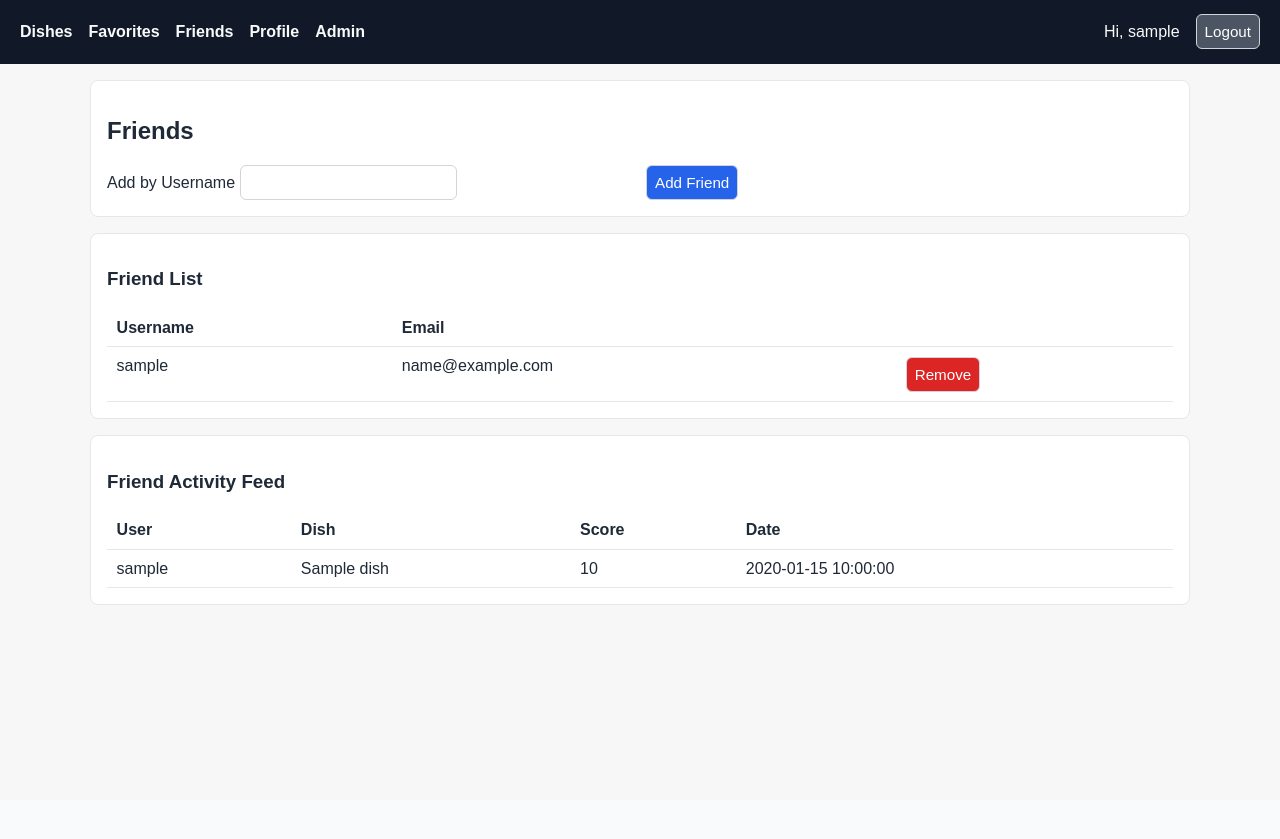
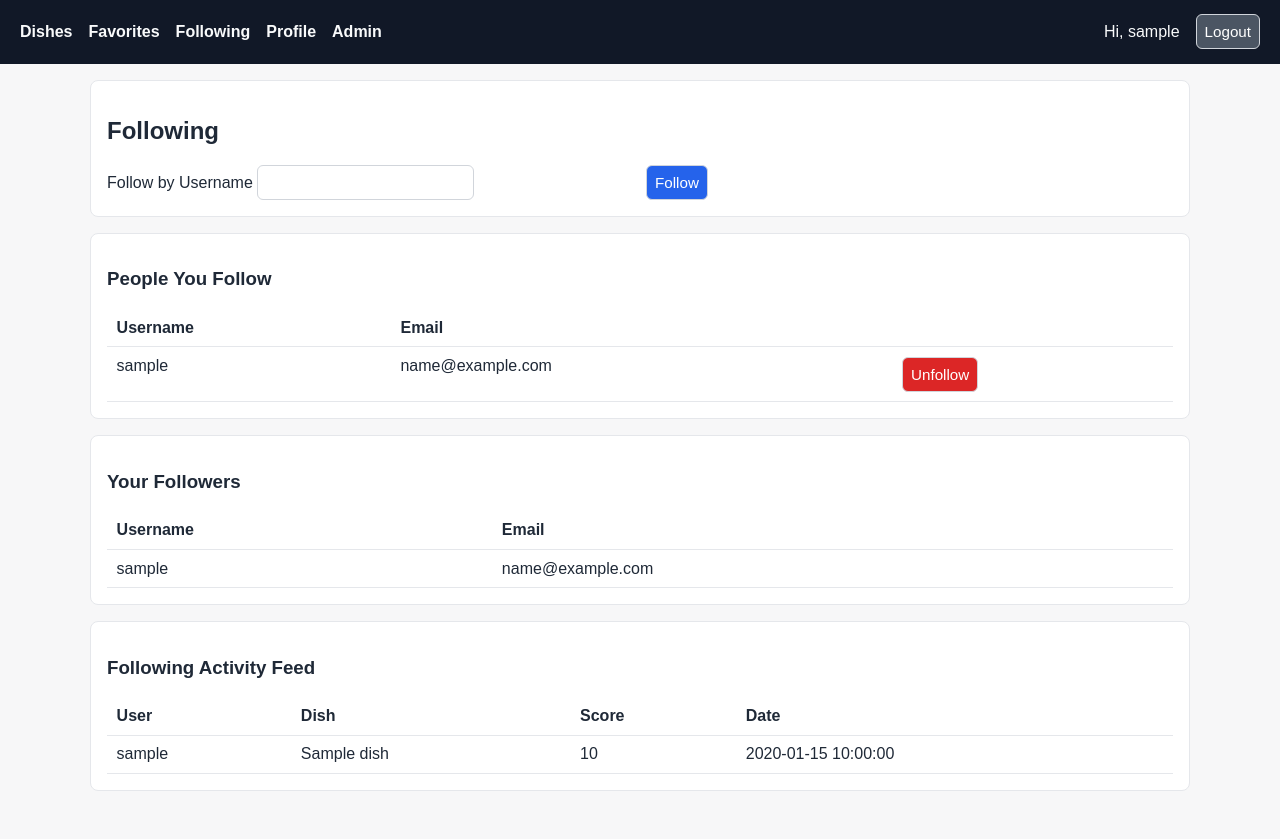
Before and after one commit to BLCRAFT210/uva-food-rating, a Flask app: page /friends in a window 1280 px wide. Before the commit the page ends 605 px from the top, so only its background shows below. Run offline with Flask 3, Linux system fonts and the light colour scheme; a user stored in the database is signed in; tables that the repository leaves empty hold one stand-in row (values such as "Sample post").

Commit message:
Turn friendship into following

```diff
--- a/app/social/routes.py
+++ b/app/social/routes.py
@@ -3,7 +3,7 @@ from pymysql.err import IntegrityError
 from flask import Blueprint, abort, flash, redirect, render_template, request, url_for
 from flask_login import current_user, login_required
 
-from app.db import execute, query_all, query_one, transaction
+from app.db import execute, query_all, query_one
 
 
 bp = Blueprint("social", __name__)
@@ -54,15 +54,16 @@ def toggle_favorite():
     return redirect(url_for("dishes.dish_detail", dish_id=dish_id))
 
 
+@bp.get("/following")
 @bp.get("/friends")
 @login_required
-def friends():
-    rows = query_all(
+def following():
+    following_rows = query_all(
         """
         SELECT
-            u2.user_id AS friend_user_id,
-            u2.username AS friend_username,
-            u2.email AS friend_email
+            u2.user_id AS followed_user_id,
+            u2.username AS followed_username,
+            u2.email AS followed_email
         FROM Friends f
         JOIN `User` u2 ON f.friend_user_id = u2.user_id
         WHERE f.user_id = %s
@@ -71,7 +72,21 @@ def friends():
         (current_user.user_id,),
     )
 
-    friend_feed = query_all(
+    follower_rows = query_all(
+        """
+        SELECT
+            u1.user_id AS follower_user_id,
+            u1.username AS follower_username,
+            u1.email AS follower_email
+        FROM Friends f
+        JOIN `User` u1 ON f.user_id = u1.user_id
+        WHERE f.friend_user_id = %s
+        ORDER BY u1.username ASC
+        """,
+        (current_user.user_id,),
+    )
+
+    following_feed = query_all(
         """
         SELECT
             u.username,
@@ -88,61 +103,58 @@ def friends():
         """,
         (current_user.user_id,),
     )
-    return render_template("social/friends.html", friends=rows, friend_feed=friend_feed)
+    return render_template(
+        "social/following.html",
+        following=following_rows,
+        followers=follower_rows,
+        following_feed=following_feed,
+    )
 
 
+@bp.post("/following/add")
 @bp.post("/friends/add")
 @login_required
-def add_friend():
-    friend_username = request.form.get("friend_username", "").strip()
-    if not friend_username:
-        abort(400, "friend_username is required.")
+def add_following():
+    follow_username = request.form.get("follow_username", "").strip()
+    if not follow_username:
+        abort(400, "follow_username is required.")
 
-    friend = query_one(
+    user_to_follow = query_one(
         "SELECT user_id FROM `User` WHERE username = %s",
-        (friend_username,),
+        (follow_username,),
     )
-    if not friend:
+    if not user_to_follow:
         flash("User not found.", "danger")
-        return redirect(url_for("social.friends"))
-    if friend["user_id"] == current_user.user_id:
-        flash("You cannot add yourself.", "danger")
-        return redirect(url_for("social.friends"))
+        return redirect(url_for("social.following"))
+    if user_to_follow["user_id"] == current_user.user_id:
+        flash("You cannot follow yourself.", "danger")
+        return redirect(url_for("social.following"))
 
     try:
-        with transaction() as cursor:
-            cursor.execute(
-                "INSERT INTO Friends (user_id, friend_user_id) VALUES (%s, %s)",
-                (current_user.user_id, friend["user_id"]),
-            )
-            cursor.execute(
-                "INSERT INTO Friends (user_id, friend_user_id) VALUES (%s, %s)",
-                (friend["user_id"], current_user.user_id),
-            )
-        flash("Friend added.", "success")
+        execute(
+            "INSERT INTO Friends (user_id, friend_user_id) VALUES (%s, %s)",
+            (current_user.user_id, user_to_follow["user_id"]),
+        )
+        flash("Now following user.", "success")
     except IntegrityError:
-        flash("Friendship already exists.", "info")
+        flash("You already follow this user.", "info")
 
-    return redirect(url_for("social.friends"))
+    return redirect(url_for("social.following"))
 
 
+@bp.post("/following/remove")
 @bp.post("/friends/remove")
 @login_required
-def remove_friend():
-    friend_user_id_raw = request.form.get("friend_user_id", "").strip()
-    if not friend_user_id_raw.isdigit():
+def remove_following():
+    followed_user_id_raw = request.form.get("followed_user_id", "").strip()
+    if not followed_user_id_raw.isdigit():
         abort(400)
-    friend_user_id = int(friend_user_id_raw)
+    followed_user_id = int(followed_user_id_raw)
 
-    with transaction() as cursor:
-        cursor.execute(
-            "DELETE FROM Friends WHERE user_id = %s AND friend_user_id = %s",
-            (current_user.user_id, friend_user_id),
-        )
-        cursor.execute(
-            "DELETE FROM Friends WHERE user_id = %s AND friend_user_id = %s",
-            (friend_user_id, current_user.user_id),
-        )
+    execute(
+        "DELETE FROM Friends WHERE user_id = %s AND friend_user_id = %s",
+        (current_user.user_id, followed_user_id),
+    )
 
-    flash("Friend removed.", "info")
-    return redirect(url_for("social.friends"))
+    flash("Unfollowed user.", "info")
+    return redirect(url_for("social.following"))
--- a/app/templates/base.html
+++ b/app/templates/base.html
@@ -37,7 +37,7 @@
       <a href="{{ url_for('dishes.list_dishes') }}">Dishes</a>
       {% if current_user.is_authenticated %}
         <a href="{{ url_for('social.favorites') }}">Favorites</a>
-        <a href="{{ url_for('social.friends') }}">Friends</a>
+        <a href="{{ url_for('social.following') }}">Following</a>
         <a href="{{ url_for('auth.profile') }}">Profile</a>
         {% if current_user.admin %}
           <a href="{{ url_for('admin.dashboard') }}">Admin</a>
--- a/app/templates/index.html
+++ b/app/templates/index.html
@@ -3,7 +3,7 @@
 {% block content %}
   <section class="card">
     <h1>UVA Food Rating</h1>
-    <p>Rate dishes, find favorites, and compare dining options with your friends.</p>
+    <p>Rate dishes, find favorites, and compare dining options with people you follow.</p>
     <div class="row-actions">
       <a href="{{ url_for('auth.login') }}"><button type="button">Login</button></a>
       <a href="{{ url_for('auth.register') }}"><button type="button" class="muted">Create Account</button></a>
--- /dev/null
+++ b/app/templates/social/following.html
@@ -0,0 +1,97 @@
+{% extends "base.html" %}
+{% block title %}Following{% endblock %}
+{% block content %}
+  <section class="card">
+    <h2>Following</h2>
+    <form method="post" action="{{ url_for('social.add_following') }}" class="grid">
+      <label>
+        Follow by Username
+        <input type="text" name="follow_username" required />
+      </label>
+      <div><button type="submit">Follow</button></div>
+    </form>
+  </section>
+
+  <section class="card">
+    <h3>People You Follow</h3>
+    <table>
+      <thead>
+        <tr>
+          <th>Username</th>
+          <th>Email</th>
+          <th></th>
+        </tr>
+      </thead>
+      <tbody>
+        {% for user in following %}
+          <tr>
+            <td>{{ user.followed_username }}</td>
+            <td>{{ user.followed_email }}</td>
+            <td>
+              <form method="post" action="{{ url_for('social.remove_following') }}">
+                <input type="hidden" name="followed_user_id" value="{{ user.followed_user_id }}" />
+                <button type="submit" class="danger">Unfollow</button>
+              </form>
+            </td>
+          </tr>
+        {% else %}
+          <tr>
+            <td colspan="3">You are not following anyone yet.</td>
+          </tr>
+        {% endfor %}
+      </tbody>
+    </table>
+  </section>
+
+  <section class="card">
+    <h3>Your Followers</h3>
+    <table>
+      <thead>
+        <tr>
+          <th>Username</th>
+          <th>Email</th>
+        </tr>
+      </thead>
+      <tbody>
+        {% for user in followers %}
+          <tr>
+            <td>{{ user.follower_username }}</td>
+            <td>{{ user.follower_email }}</td>
+          </tr>
+        {% else %}
+          <tr>
+            <td colspan="2">No followers yet.</td>
+          </tr>
+        {% endfor %}
+      </tbody>
+    </table>
+  </section>
+
+  <section class="card">
+    <h3>Following Activity Feed</h3>
+    <table>
+      <thead>
+        <tr>
+          <th>User</th>
+          <th>Dish</th>
+          <th>Score</th>
+          <th>Date</th>
+        </tr>
+      </thead>
+      <tbody>
+        {% for row in following_feed %}
+          <tr>
+            <td>{{ row.username }}</td>
+            <td>{{ row.dish_name }}</td>
+            <td>{{ row.score }}</td>
+            <td>{{ row.date_time }}</td>
+          </tr>
+        {% else %}
+          <tr>
+            <td colspan="4">No recent ratings from followed users.</td>
+          </tr>
+        {% endfor %}
+      </tbody>
+    </table>
+  </section>
+{% endblock %}
--- a/app/templates/social/friends.html
+++ /dev/null
@@ -1,73 +0,0 @@
-{% extends "base.html" %}
-{% block title %}Friends{% endblock %}
-{% block content %}
-  <section class="card">
-    <h2>Friends</h2>
-    <form method="post" action="{{ url_for('social.add_friend') }}" class="grid">
-      <label>
-        Add by Username
-        <input type="text" name="friend_username" required />
-      </label>
-      <div><button type="submit">Add Friend</button></div>
-    </form>
-  </section>
-
-  <section class="card">
-    <h3>Friend List</h3>
-    <table>
-      <thead>
-        <tr>
-          <th>Username</th>
-          <th>Email</th>
-          <th></th>
-        </tr>
-      </thead>
-      <tbody>
-        {% for friend in friends %}
-          <tr>
-            <td>{{ friend.friend_username }}</td>
-            <td>{{ friend.friend_email }}</td>
-            <td>
-              <form method="post" action="{{ url_for('social.remove_friend') }}">
-                <input type="hidden" name="friend_user_id" value="{{ friend.friend_user_id }}" />
-                <button type="submit" class="danger">Remove</button>
-              </form>
-            </td>
-          </tr>
-        {% else %}
-          <tr>
-            <td colspan="3">No friends added yet.</td>
-          </tr>
-        {% endfor %}
-      </tbody>
-    </table>
-  </section>
-
-  <section class="card">
-    <h3>Friend Activity Feed</h3>
-    <table>
-      <thead>
-        <tr>
-          <th>User</th>
-          <th>Dish</th>
-          <th>Score</th>
-          <th>Date</th>
-        </tr>
-      </thead>
-      <tbody>
-        {% for row in friend_feed %}
-          <tr>
-            <td>{{ row.username }}</td>
-            <td>{{ row.dish_name }}</td>
-            <td>{{ row.score }}</td>
-            <td>{{ row.date_time }}</td>
-          </tr>
-        {% else %}
-          <tr>
-            <td colspan="4">No recent friend ratings.</td>
-          </tr>
-        {% endfor %}
-      </tbody>
-    </table>
-  </section>
-{% endblock %}
```
Also changed, not shown: README.md.
